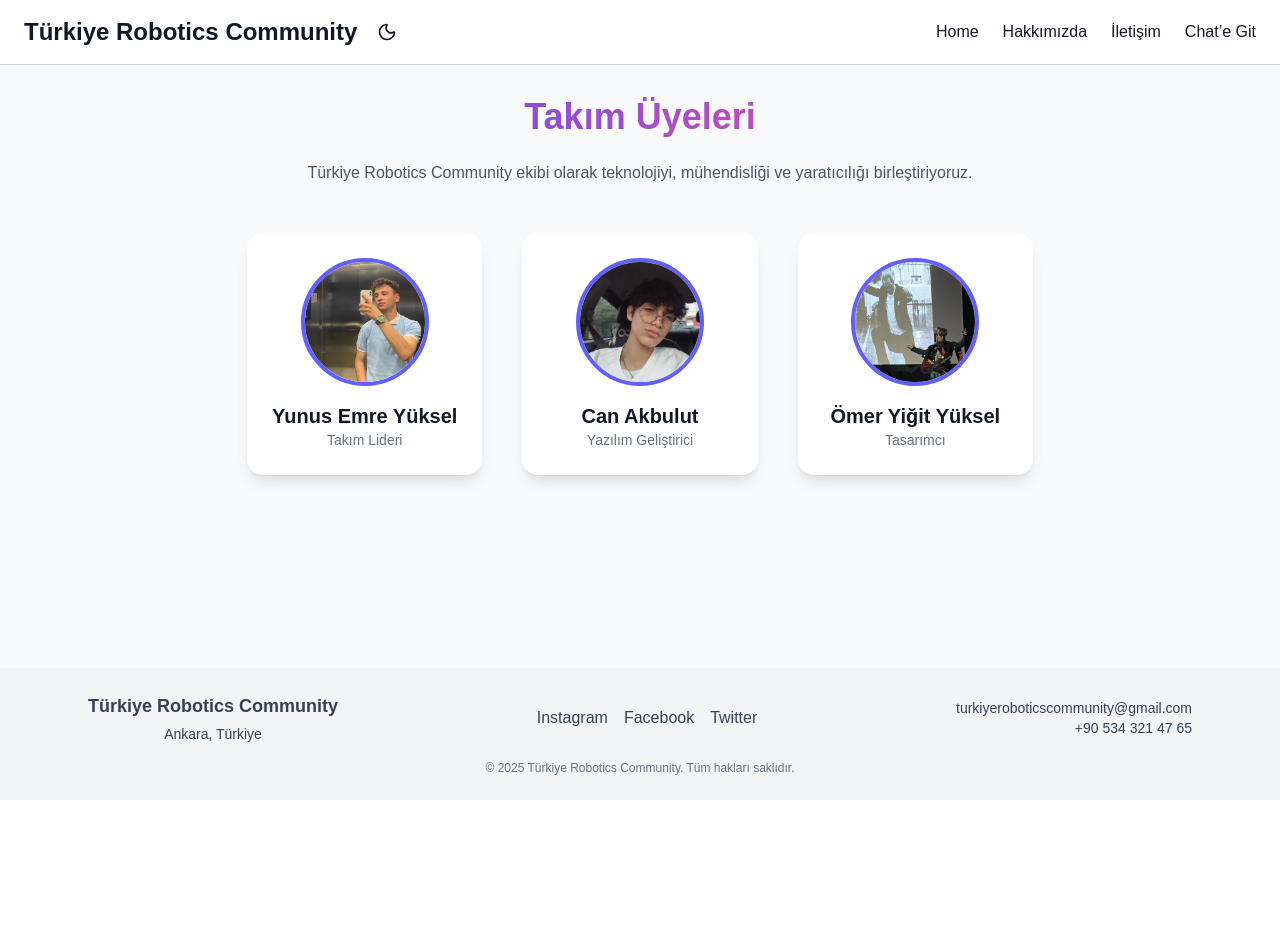
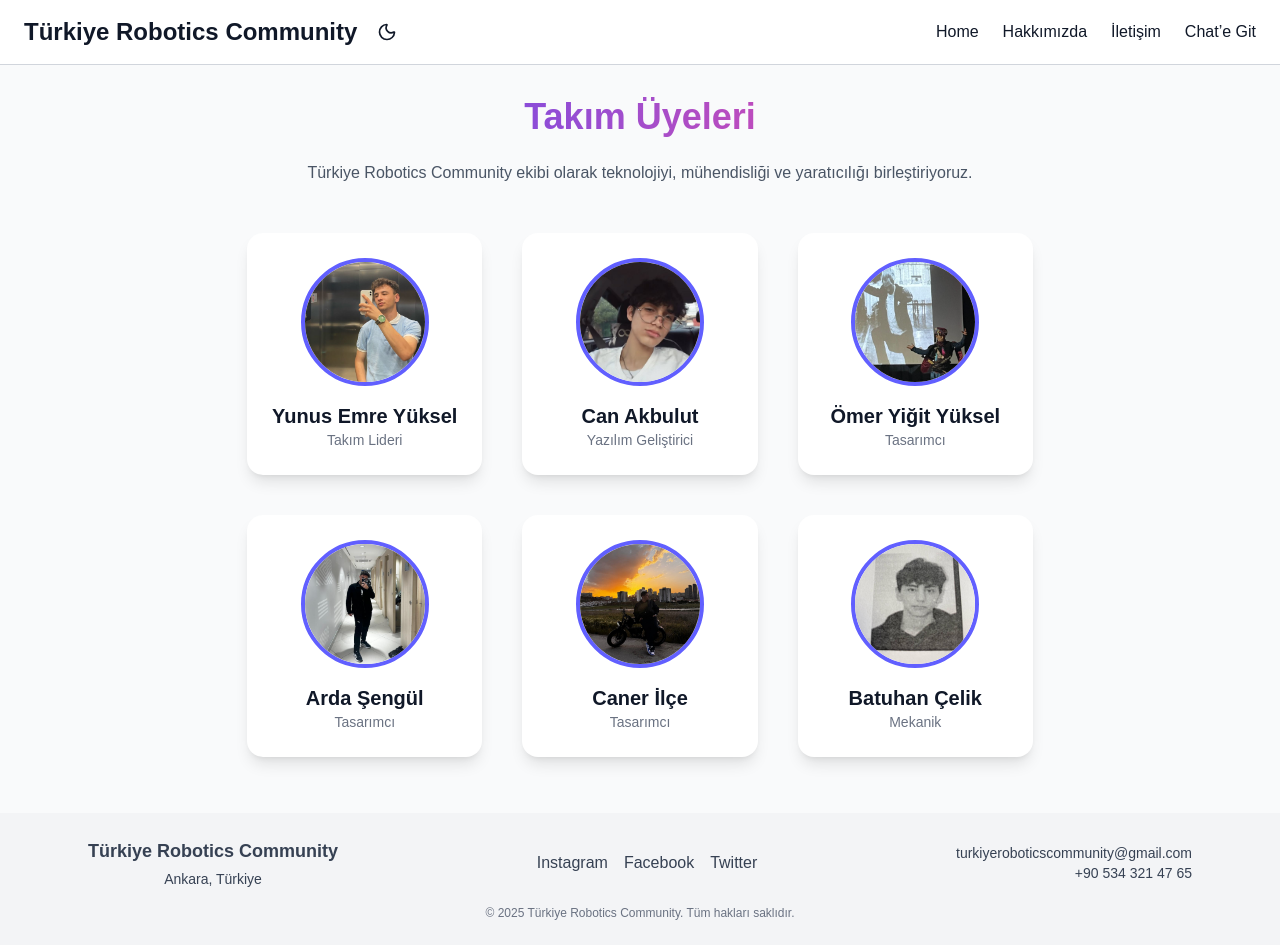
Before and after one commit to can2334/robotics, a Next.js app: page /about in a window 1280 px wide. Before the commit the page ends 800 px from the top, so only its background shows below. Built offline with nearby package versions, Linux system fonts and the light colour scheme.

Commit message:
Trigger new deploy

```diff
--- a/src/app/about/page.tsx
+++ b/src/app/about/page.tsx
@@ -1,9 +1,9 @@
 "use client";
 
-import { useState } from "react";
 import Header from "../components/Header";
 import Footer from "../components/Footer";
-import { useTheme } from "../components/ThemeContext"; // context'ten alıyoruz
+import { useTheme } from "../components/ThemeContext";
+import { useState } from "react";
 import Head from "next/head";
 
 interface TeamMember {
@@ -57,7 +57,7 @@ const teamMembers: TeamMember[] = [
         name: "Can Akbulut",
         role: "Yazılım Geliştirici",
         img: "/images/can.png",
-        bio: "Serçev MTAL Bilişim öğrencisi. 2023 yılında takıma katıldı. Web, mobil ve robotik alanlarında aktif olarak yer alıyor.",
+        bio: "Serçev MTAL Bilişim öğrencisi. 2023 yılında takıma katıldı. Web, mobil ve robotik alanlarında aktif olarak yer alıyor. TÜBİTAK 4006 gibi projelerde deneyim kazandı.",
         languages: ["Html", "Css", "JavaScript", "TypeScript", "React", "Php", "Python", "Sql", "MySQL", "C", "C#", "C++"],
         Technology: [],
         location: "Ankara, Türkiye",
@@ -71,16 +71,42 @@ const teamMembers: TeamMember[] = [
         Technology: ["Figma", "Adobe", "Css"],
         location: "Ankara, Türkiye",
     },
-    // diğer üyeleri aynı şekilde ekleyebilirsin
+    {
+        name: "Arda Şengül",
+        role: "Tasarımcı",
+        img: "/images/arda.png",
+        bio: "UI/UX tasarım, kullanıcı deneyimi ve modern web arayüzleri üzerine yoğunlaşıyor.",
+        languages: [],
+        Technology: ["Figma", "Adobe XD", "Css"],
+        location: "Ankara, Türkiye",
+    },
+    {
+        name: "Caner İlçe",
+        role: "Tasarımcı",
+        img: "/images/canoz.png",
+        bio: "UI/UX tasarım, kullanıcı deneyimi ve modern web arayüzleri üzerine yoğunlaşıyor.",
+        languages: [],
+        Technology: ["Figma", "Adobe XD", "Css"],
+        location: "Ankara, Türkiye",
+    },
+    {
+        name: "Batuhan Çelik",
+        role: "Mekanik",
+        img: "/images/batu.png",
+        bio: "UI/UX tasarım, kullanıcı deneyimi ve modern web arayüzleri üzerine yoğunlaşıyor.",
+        languages: ["Python"],
+        Technology: ["Adobe XD", "Css"],
+        location: "Ankara, Türkiye",
+    },
 ];
 
 export default function About() {
-    const { theme, toggleTheme } = useTheme();
+    const { theme } = useTheme();
     const [selectedMember, setSelectedMember] = useState<string | null>(null);
     const member = teamMembers.find((m) => m.name === selectedMember);
 
     return (
-        <div className={`flex flex-col min-h-screen transition-colors duration-300 ${theme === "light" ? "bg-gray-50 text-gray-900" : "bg-gray-900 text-white"}`}>
+        <div className={`${theme === "light" ? "bg-gray-50 text-gray-900" : "bg-gray-900 text-white"} flex flex-col min-h-screen transition-colors duration-300`}>
             <Head>
                 <title>Türkiye Robotics Community - Takım</title>
                 <meta
@@ -90,13 +116,13 @@ export default function About() {
                 <meta name="keywords" content="robotik, yazılım, tasarım, mühendislik, takım üyeleri" />
             </Head>
 
-            <Header theme={theme} toggleTheme={toggleTheme} />
+            <Header theme={theme} toggleTheme={() => { }} />
 
             <main className="flex-1 max-w-6xl mx-auto p-8">
                 <h1 className="text-4xl font-extrabold mb-6 text-center text-transparent bg-clip-text bg-gradient-to-r from-indigo-600 to-pink-500">
                     Takım Üyeleri
                 </h1>
-                <p className="text-center mb-12 text-gray-600">
+                <p className={`${theme === "light" ? "text-gray-600" : "text-gray-300"} text-center mb-12`}>
                     Türkiye Robotics Community ekibi olarak teknolojiyi, mühendisliği ve yaratıcılığı birleştiriyoruz.
                 </p>
 
@@ -105,7 +131,7 @@ export default function About() {
                         <div
                             key={member.name}
                             onClick={() => setSelectedMember(member.name)}
-                            className="cursor-pointer group relative bg-white dark:bg-gray-800 rounded-2xl shadow-lg overflow-hidden transition-all duration-300 hover:-translate-y-2 hover:shadow-2xl border border-transparent hover:border-indigo-500"
+                            className={`cursor-pointer group relative rounded-2xl shadow-lg overflow-hidden transition-all duration-300 hover:-translate-y-2 hover:shadow-2xl border border-transparent hover:border-indigo-500 ${theme === "light" ? "bg-white" : "bg-gray-800"}`}
                         >
                             <div className="flex flex-col items-center p-6">
                                 <div className="relative">
@@ -117,8 +143,8 @@ export default function About() {
                                     />
                                     <div className="absolute inset-0 rounded-full bg-indigo-500 opacity-0 group-hover:opacity-20 transition" />
                                 </div>
-                                <h3 className="text-xl font-bold mt-4">{member.name}</h3>
-                                <p className="text-sm text-gray-500">{member.role}</p>
+                                <h3 className={`${theme === "light" ? "text-gray-900" : "text-white"} text-xl font-bold mt-4`}>{member.name}</h3>
+                                <p className={`${theme === "light" ? "text-gray-500" : "text-gray-300"} text-sm`}>{member.role}</p>
                             </div>
                         </div>
                     ))}
@@ -130,7 +156,7 @@ export default function About() {
                         onClick={() => setSelectedMember(null)}
                     >
                         <div
-                            className="bg-white dark:bg-gray-800 p-8 rounded-2xl max-w-lg w-full shadow-2xl relative animate-slideUp"
+                            className={`${theme === "light" ? "bg-white text-gray-900" : "bg-gray-800 text-white"} p-8 rounded-2xl max-w-lg w-full shadow-2xl relative animate-slideUp`}
                             onClick={(e) => e.stopPropagation()}
                         >
                             <button
@@ -146,9 +172,9 @@ export default function About() {
                                     className="w-28 h-28 rounded-full border-4 border-indigo-500 mb-4"
                                     loading="lazy"
                                 />
-                                <h2 className="text-2xl font-bold text-gray-900 dark:text-white">{member.name}</h2>
-                                <p className="text-sm text-gray-500 dark:text-gray-300 mb-4">{member.role}</p>
-                                <p className="text-gray-700 dark:text-gray-300 mb-4">{member.bio}</p>
+                                <h2 className={`${theme === "light" ? "text-gray-900" : "text-white"} text-2xl font-bold`}>{member.name}</h2>
+                                <p className={`${theme === "light" ? "text-gray-500" : "text-gray-300"} text-sm mb-4`}>{member.role}</p>
+                                <p className={`${theme === "light" ? "text-gray-700" : "text-gray-300"} mb-4`}>{member.bio}</p>
 
                                 <div className="w-full text-left">
                                     {member.languages.length > 0 && (
@@ -158,7 +184,7 @@ export default function About() {
                                                 {member.languages.map((lang) => (
                                                     <div
                                                         key={lang}
-                                                        className="flex items-center gap-1 bg-indigo-100 text-indigo-700 dark:bg-gray-700 dark:text-indigo-300 px-2 py-1 rounded-full shadow-sm text-sm"
+                                                        className="flex items-center gap-1 bg-indigo-100 text-indigo-700 px-2 py-1 rounded-full shadow-sm text-sm"
                                                     >
                                                         <img
                                                             src={techLogos[lang] || techLogos.default}
@@ -180,7 +206,7 @@ export default function About() {
                                                 {member.Technology.map((tech) => (
                                                     <div
                                                         key={tech}
-                                                        className="flex items-center gap-1 bg-indigo-100 text-indigo-700 dark:bg-gray-700 dark:text-indigo-300 px-2 py-1 rounded-full shadow-sm text-sm"
+                                                        className="flex items-center gap-1 bg-indigo-100 text-indigo-700 px-2 py-1 rounded-full shadow-sm text-sm"
                                                     >
                                                         <img
                                                             src={techLogos[tech] || techLogos.default}
```
